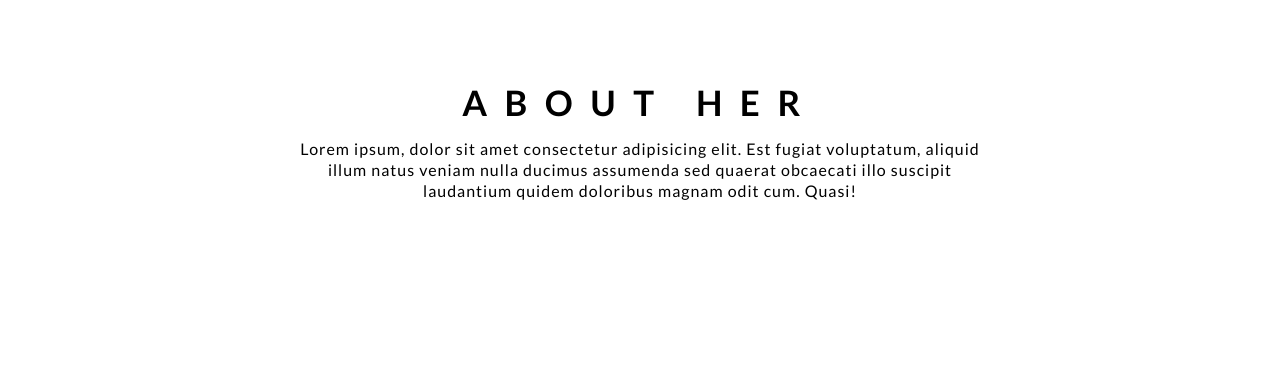
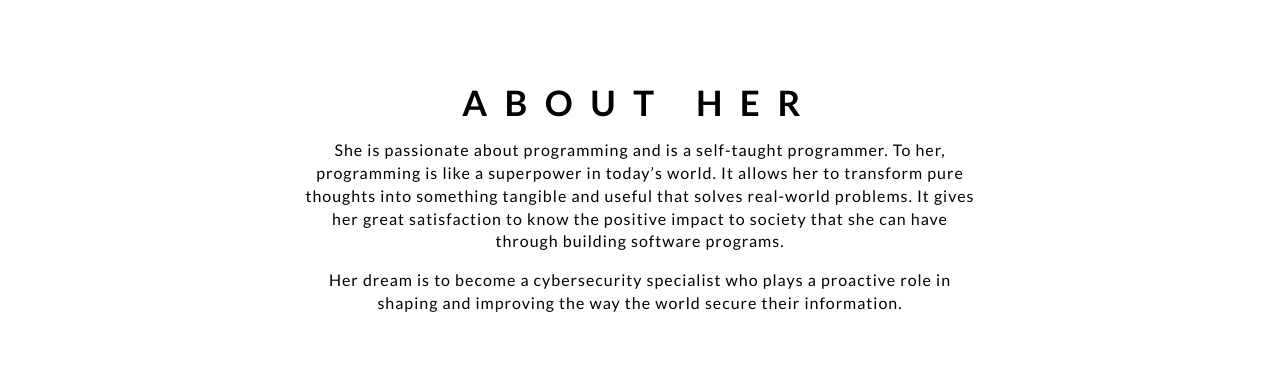
Before and after one commit to KennisYaps/project-TGWC, a React (Create React App) app: page /about-her in a window 1280 px wide. Shown: the part 820-1185 px from the top of the page. Built offline with nearby package versions, Linux system fonts and the light colour scheme; no server answers.

Commit message:
change text

```diff
--- a/src/components/AboutHer/AboutHer.js
+++ b/src/components/AboutHer/AboutHer.js
@@ -1,15 +1,24 @@
 import React from "react";
-import '../../index.css';
-import './AboutHer.css';
+import "../../index.css";
+import "./AboutHer.css";
 
 const AboutHer = () => (
   <div id="AboutHer">
     <h1>ABOUT HER</h1>
     <span id="about-her-text">
-      Lorem ipsum, dolor sit amet consectetur adipisicing elit. Est fugiat
-      voluptatum, aliquid illum natus veniam nulla ducimus assumenda sed quaerat
-      obcaecati illo suscipit laudantium quidem doloribus magnam odit cum.
-      Quasi!
+      <p>
+        She is passionate about programming and is a self-taught programmer. To
+        her, programming is like a superpower in today’s world. It allows her to
+        transform pure thoughts into something tangible and useful that solves
+        real-world problems. It gives her great satisfaction to know the
+        positive impact to society that she can have through building software
+        programs.
+      </p>
+      <p>
+        Her dream is to become a cybersecurity specialist who plays a proactive
+        role in shaping and improving the way the world secure their
+        information.
+      </p>
     </span>
   </div>
 );
```
